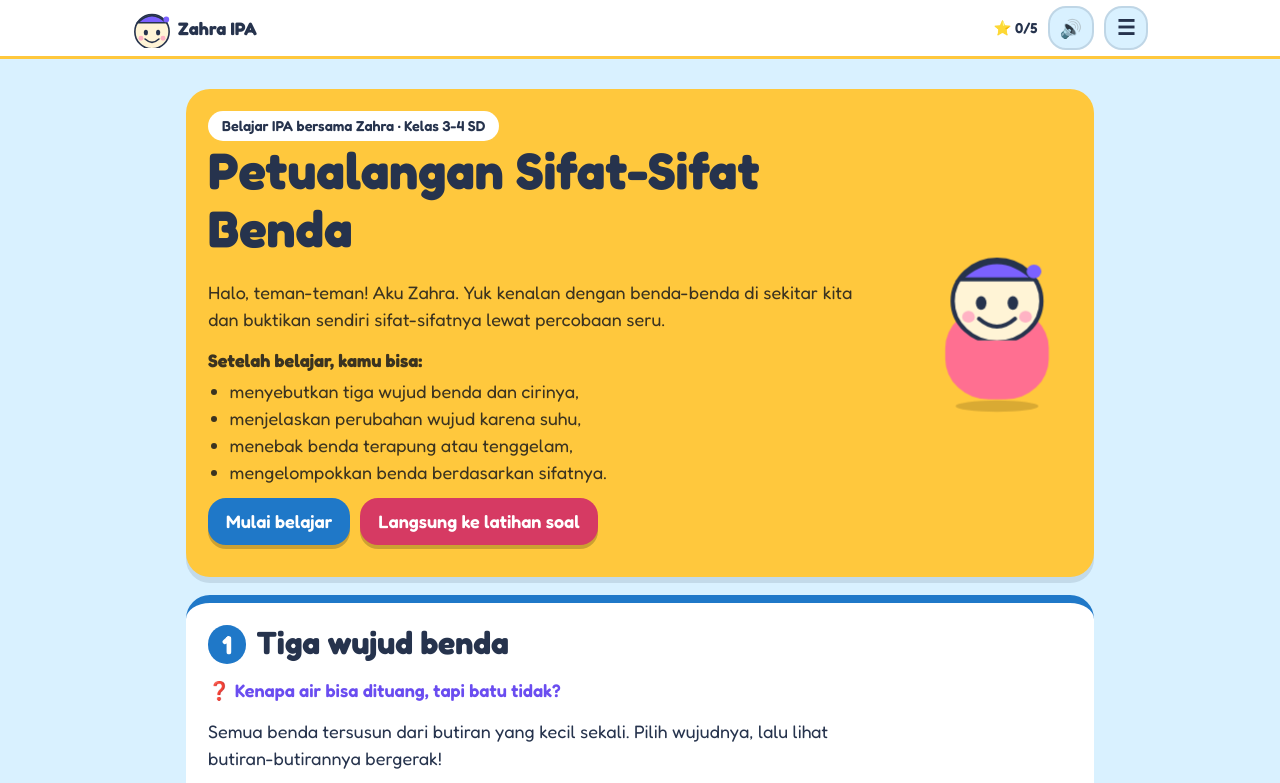
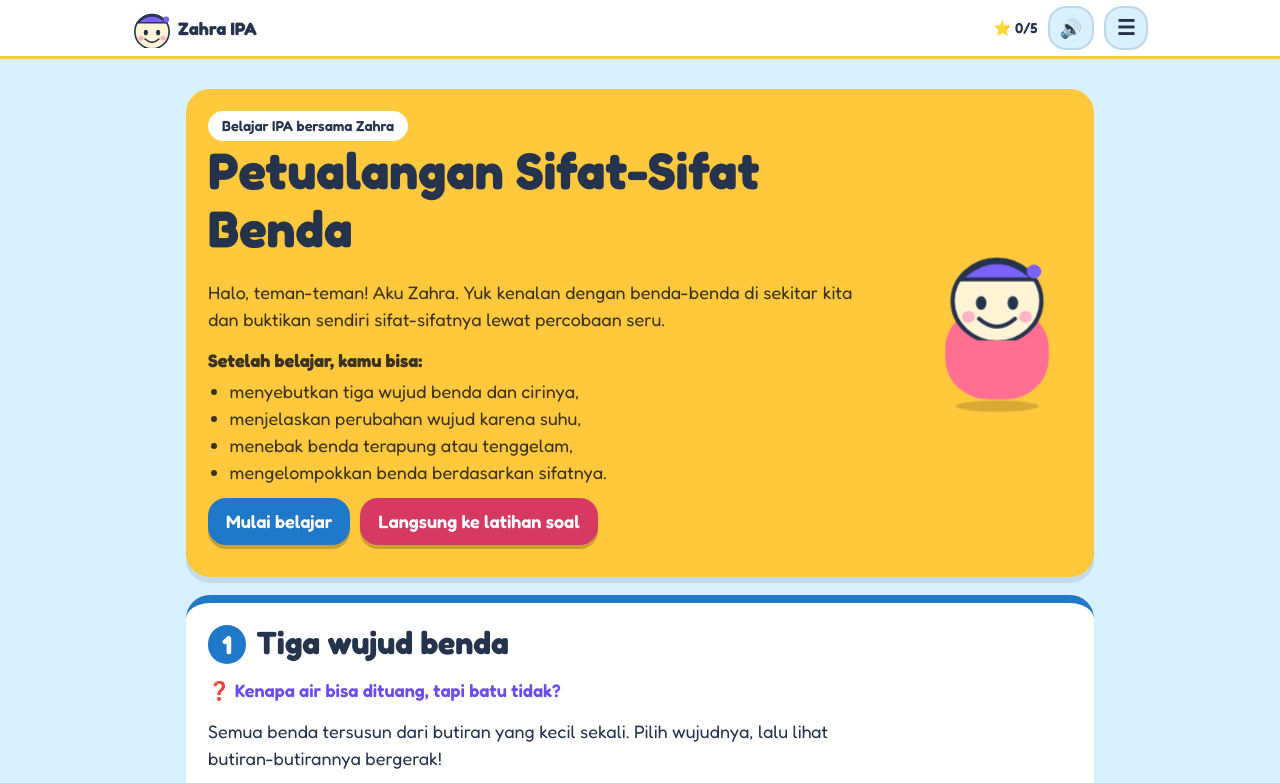
Before and after one commit to dzkyamm/sifat-benda, a plain HTML site: page index.html in a window 1280 px wide. Shown: the top 783 px of the page. Drawn offline with Linux system fonts and the light colour scheme; animation ran at ten frames a second.

Commit message:
Add files via upload

```diff
--- a/index.html
+++ b/index.html
@@ -21,7 +21,7 @@
     <main id="isi">
       <section class="hero">
         <div class="herotext">
-          <span class="tag">Belajar IPA bersama Zahra · Kelas 3-4 SD</span>
+          <span class="tag">Belajar IPA bersama Zahra</span>
           <h1>Petualangan Sifat-Sifat Benda</h1>
           <p>
             Halo, teman-teman! Aku Zahra. Yuk kenalan dengan benda-benda di
```
